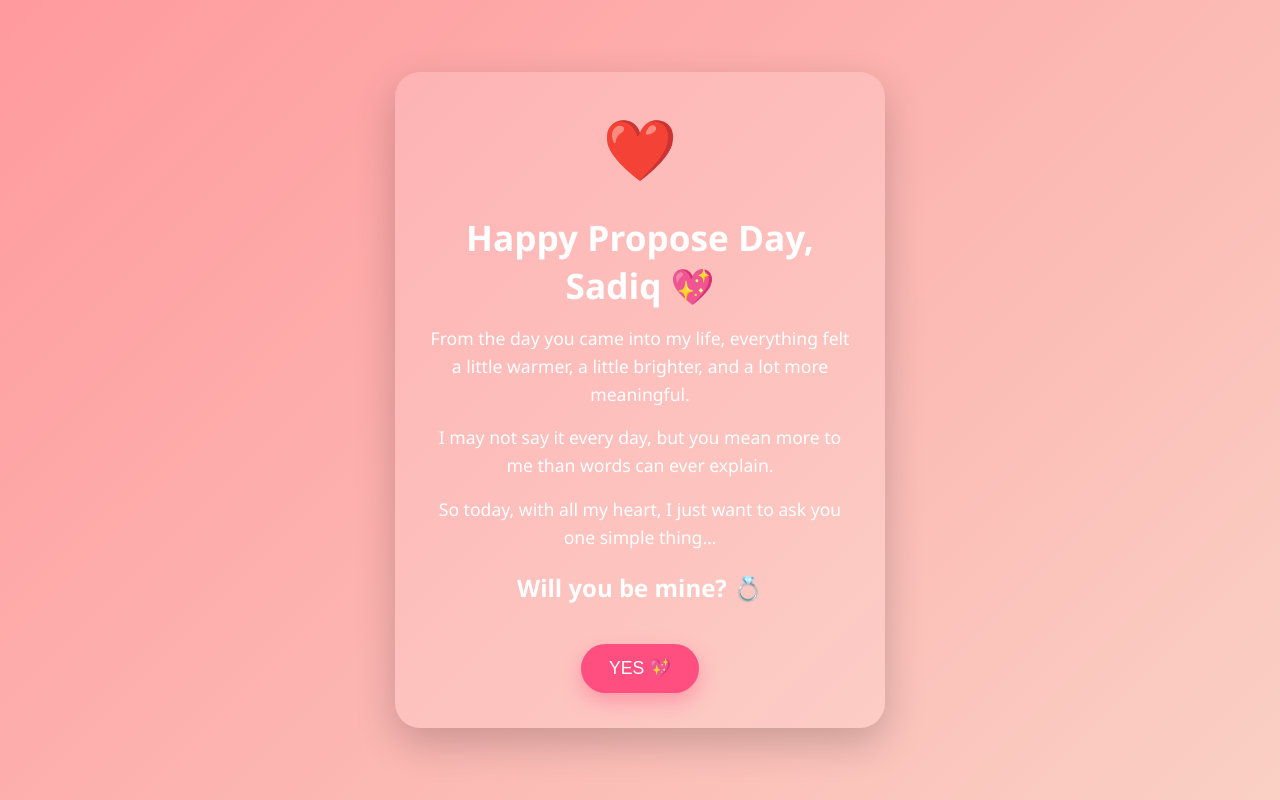
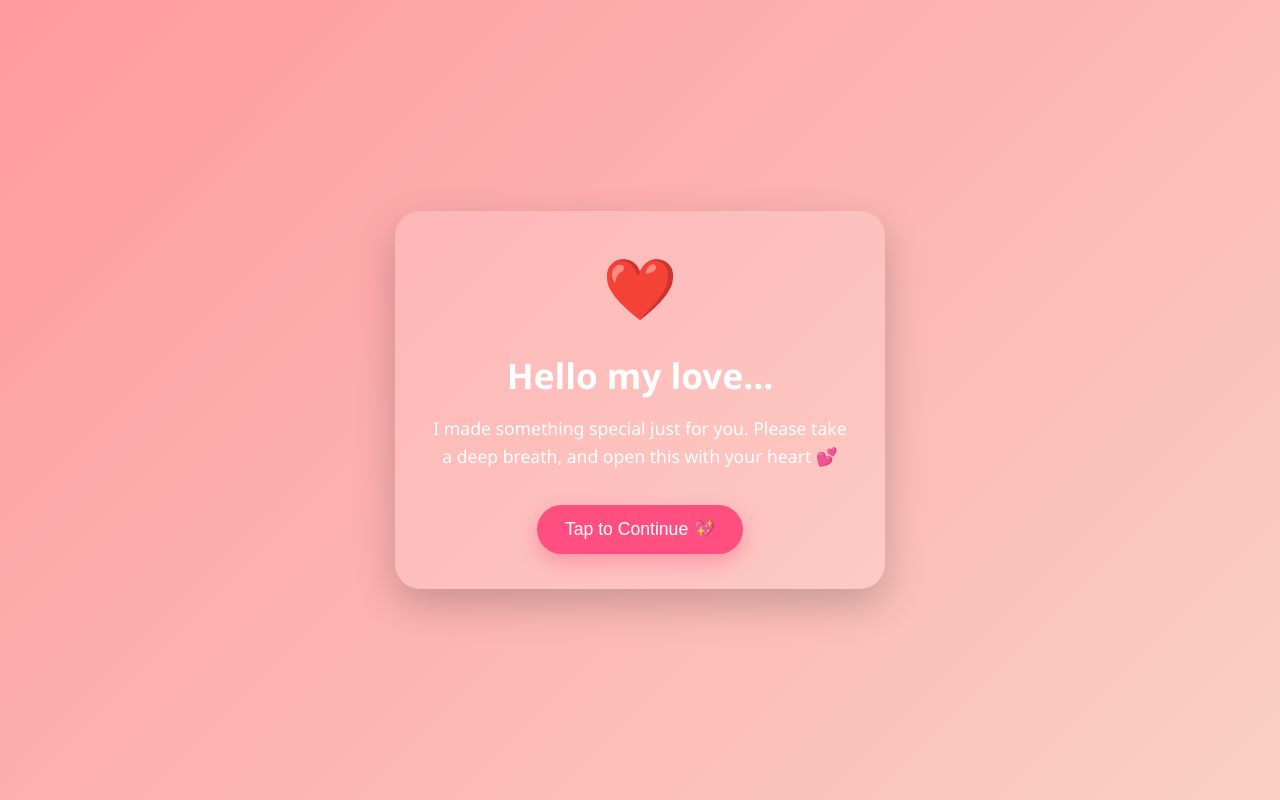
Before and after one commit to drmisbah932-hub/Propose-day, a plain HTML site: page index.html in a window 1280 px wide. Drawn offline with Linux system fonts and the light colour scheme.

Commit message:
Final Propose Day page

```diff
--- a/index.html
+++ b/index.html
@@ -2,7 +2,7 @@
 <html lang="en">
 <head>
 <meta charset="UTF-8">
-<title>Happy Propose Day 💖</title>
+<title>For You 💖</title>
 <meta name="viewport" content="width=device-width, initial-scale=1.0">
 
 <style>
@@ -18,6 +18,7 @@ body {
   text-align: center;
 }
 
+/* COMMON CARD */
 .card {
   background: rgba(255,255,255,0.15);
   padding: 35px;
@@ -26,6 +27,7 @@ body {
   box-shadow: 0 15px 40px rgba(0,0,0,0.2);
 }
 
+/* HEART */
 .heart {
   font-size: 60px;
   animation: beat 1s infinite;
@@ -36,6 +38,7 @@ body {
   50% { transform: scale(1.2); }
 }
 
+/* TEXT */
 h1 {
   font-size: 2.2em;
   margin-bottom: 10px;
@@ -47,6 +50,7 @@ p {
   margin: 15px 0;
 }
 
+/* BUTTON */
 button {
   margin-top: 20px;
   padding: 14px 28px;
@@ -63,6 +67,7 @@ button:hover {
   background: #ff2f6d;
 }
 
+/* HIDE */
 .hidden {
   display: none;
 }
@@ -71,25 +76,37 @@ button:hover {
 
 <body>
 
-<div class="card">
+<!-- INTRO SCREEN -->
+<div class="card" id="intro">
   <div class="heart">❤️</div>
+  <h1>Hello my love…</h1>
+  <p>
+    I made something special just for you.
+    Please take a deep breath,
+    and open this with your heart 💕
+  </p>
+  <button onclick="enterSite()">Tap to Continue 💖</button>
+</div>
 
+<!-- MAIN PROPOSAL SCREEN -->
+<div class="card hidden" id="proposal">
+  <div class="heart">❤️</div>
   <h1>Happy Propose Day, Sadiq 💖</h1>
 
   <p>
-    From the day you came into my life,
-    everything felt a little warmer,
-    a little brighter, and a lot more meaningful.
+    From the moment you came into my life,
+    everything felt warmer, brighter,
+    and more meaningful.
   </p>
 
   <p>
     I may not say it every day,
-    but you mean more to me than words can ever explain.
+    but you truly mean a lot to me.
   </p>
 
   <p>
     So today, with all my heart,
-    I just want to ask you one simple thing…
+    I just want to ask you one thing…
   </p>
 
   <h2>Will you be mine? 💍</h2>
@@ -102,18 +119,10 @@ button:hover {
   </p>
 </div>
 
-<!-- Background Music -->
+<!-- MUSIC -->
 <audio id="music" loop>
   <source src="https://www.soundhelix.com/examples/mp3/SoundHelix-Song-1.mp3" type="audio/mpeg">
 </audio>
 
 <script>
-function sayYes() {
-  document.getElementById("music").play();
-  document.getElementById("finalMessage").classList.remove("hidden");
-  alert("You just said YES 💖 This is my favorite moment 🥹");
-}
-</script>
-
-</body>
-</html>
+function enterSite
```
